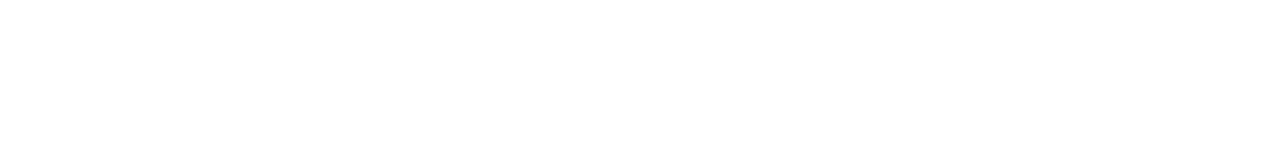
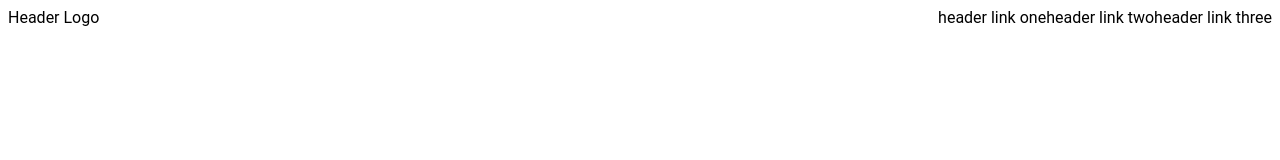
Before and after one commit to ulugbek5800/landing-page, a plain HTML site: page index.html in a window 1280 px wide. Drawn offline with Linux system fonts and the light colour scheme.

Commit message:
Create navbar

```diff
--- a/index.html
+++ b/index.html
@@ -9,7 +9,14 @@
 <body>
     <header class="header">
         <div class="container">
-
+            <div>Header Logo</div>
+            <div class="container">
+                <ul class="container no-bullets">
+                    <li>header link one</li>
+                    <li>header link two</li>
+                    <li>header link three</li>
+                </ul>
+            </div>
         </div>
 
         <div class="container">
--- a/style.css
+++ b/style.css
@@ -5,3 +5,13 @@
 .container {
     display: flex;
 }
+
+.header .container {
+    justify-content: space-between;
+}
+
+ul.no-bullets {
+    list-style-type: none; /* Remove bullets */
+    padding: 0; /* Remove padding */
+    margin: 0; /* Remove margins */
+  }
```
